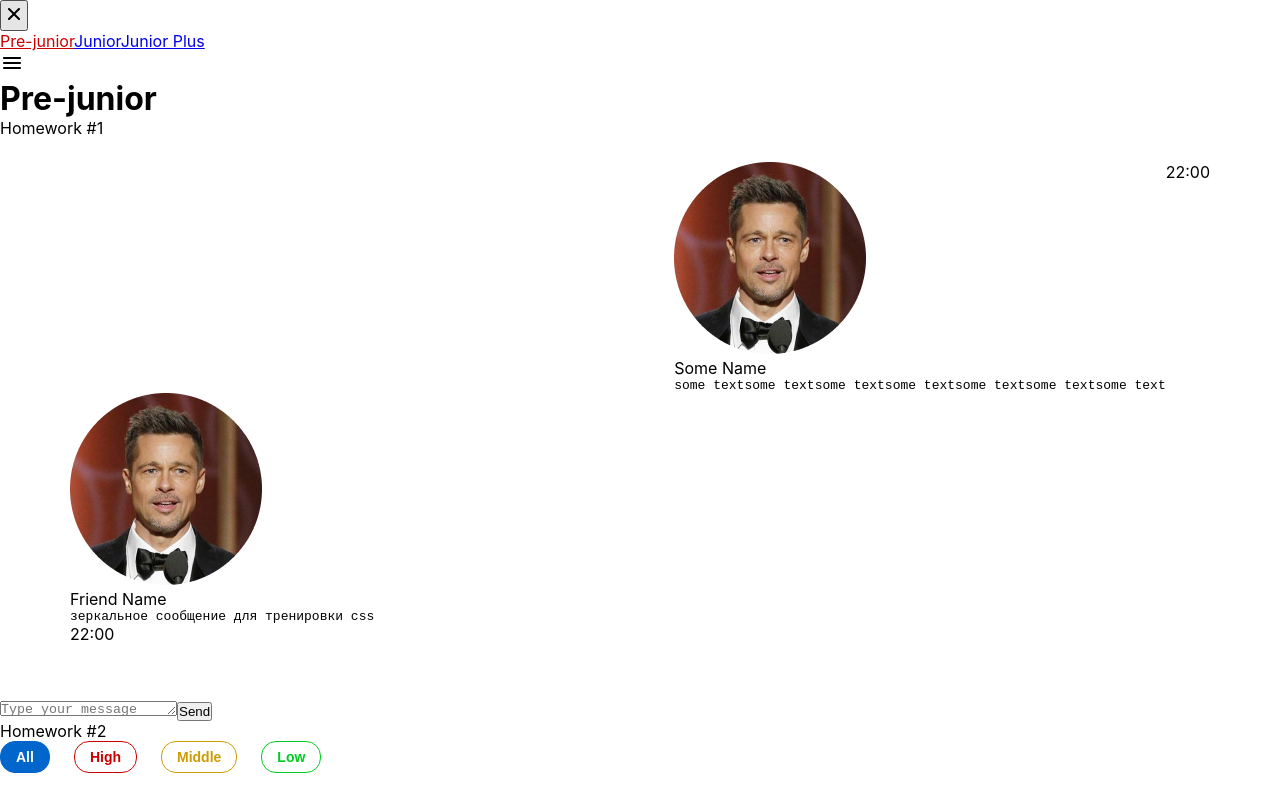
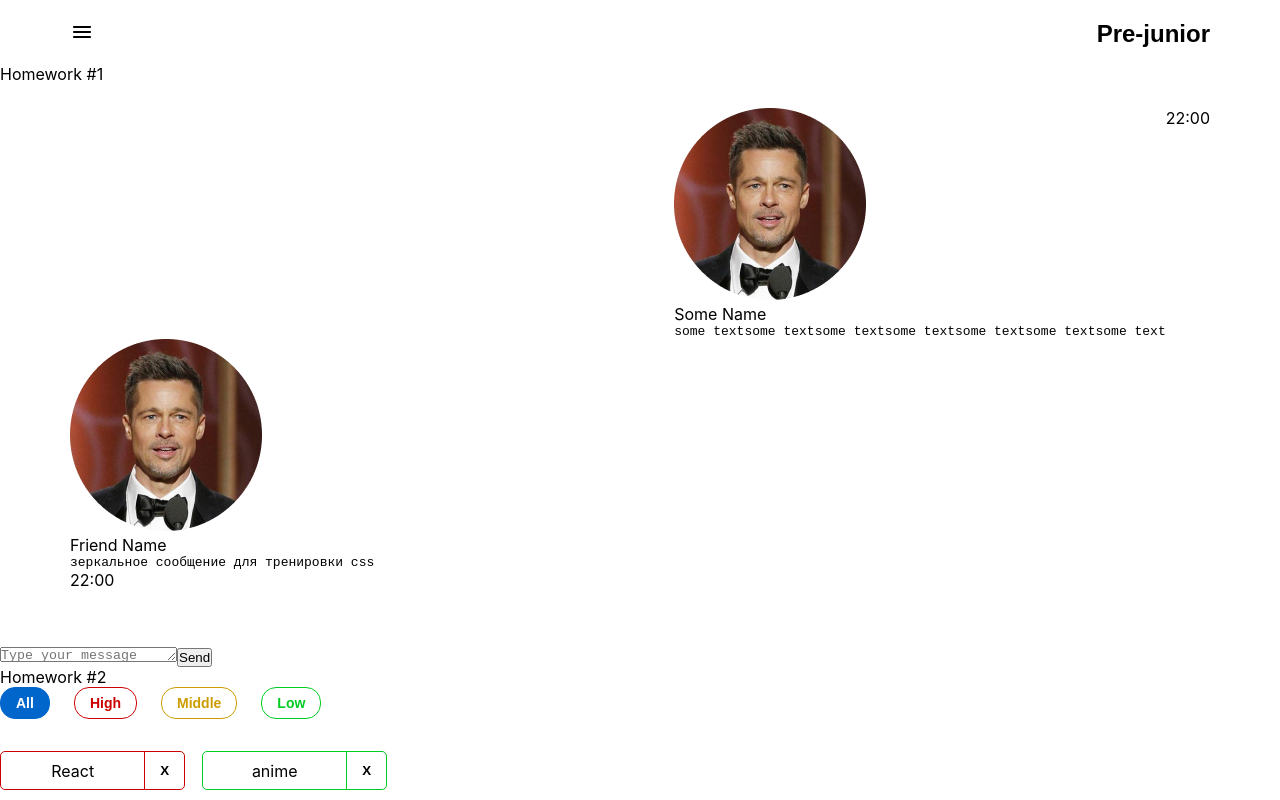
Before and after one commit to IvanMyloserdnyi/hw2, a React (Create React App) app: page /#/pre-junior in a window 1280 px wide. Shown: the top 800 px of the page. Built offline with nearby package versions, Linux system fonts and the light colour scheme.

Commit message:
hw5 styles

```diff
--- a/src/s2-homeworks/hw05/header/Header.module.css
+++ b/src/s2-homeworks/hw05/header/Header.module.css
@@ -1,8 +1,18 @@
 .burgerMenuIcon {
+    width: 24px;
+    height: 24px;
 }
 
 .header {
+    display: flex;
+    padding: 20px 70px 16px;
+    justify-content: space-between;
 }
 
 .header h1 {
+    font-family: Montserrat, sans-serif;
+    font-size: 24px;
+    font-weight: 600;
+    text-align: left;
+    color: #000000;
 }
--- a/src/s2-homeworks/hw05/layout/Layout.tsx
+++ b/src/s2-homeworks/hw05/layout/Layout.tsx
@@ -18,8 +18,8 @@ export const Layout: FC<PropsType> = ({ children }) => {
 
     return (
         <>
+            <Header handleOpen={handleOpen} />
             <Sidebar open={open} handleClose={handleClose} />
-            <Header handleOpen={handleOpen} />
             <div>
                 {/*страницы*/}
                 {children}
--- a/src/s2-homeworks/hw05/sidebar/Sidebar.module.css
+++ b/src/s2-homeworks/hw05/sidebar/Sidebar.module.css
@@ -1,26 +1,62 @@
 .sidebar {
+    display: none;
+    position: fixed;
+    top: 0;
+    left: 0;
+    height: 100%;
+    width: 317px;
+    background-color: #fff;
+    z-index: 1000;
 }
 
 .sidebar.open {
+    display: flex;
+    flex-direction: row;
 }
 
 .background {
+    position: fixed;
+    top: 0;
+    left: 0;
+    width: 100%;
+    height: 100%;
+    background-color: rgba(0, 0, 0, 0.3);
+    z-index: 500;
 }
 
 .nav {
+    display: flex;
+    flex-direction: column;
+    gap: 45px;
+    margin: 63px 0 0 70px;
 }
 
 .nav a {
+    text-decoration: none;
+    font-family: Montserrat, sans-serif;
+    font-size: 22px;
+    font-weight: 600;
+    text-align: left;
+    color: #000000;
 }
 
 .nav a:hover {
+    text-decoration: underline #000000;
 }
 
 .nav a.active {
-    color: #cc0000;
+    color: #0059B2;
+    text-decoration: underline #0059B2;
 }
 .close {
+    position: absolute;
+    top: 16px;
+    right: 24px;
+    border: transparent;
+    background-color: #fff;
 }
 
 .close img {
+    width: 24px;
+    height: 24px;
 }
```
